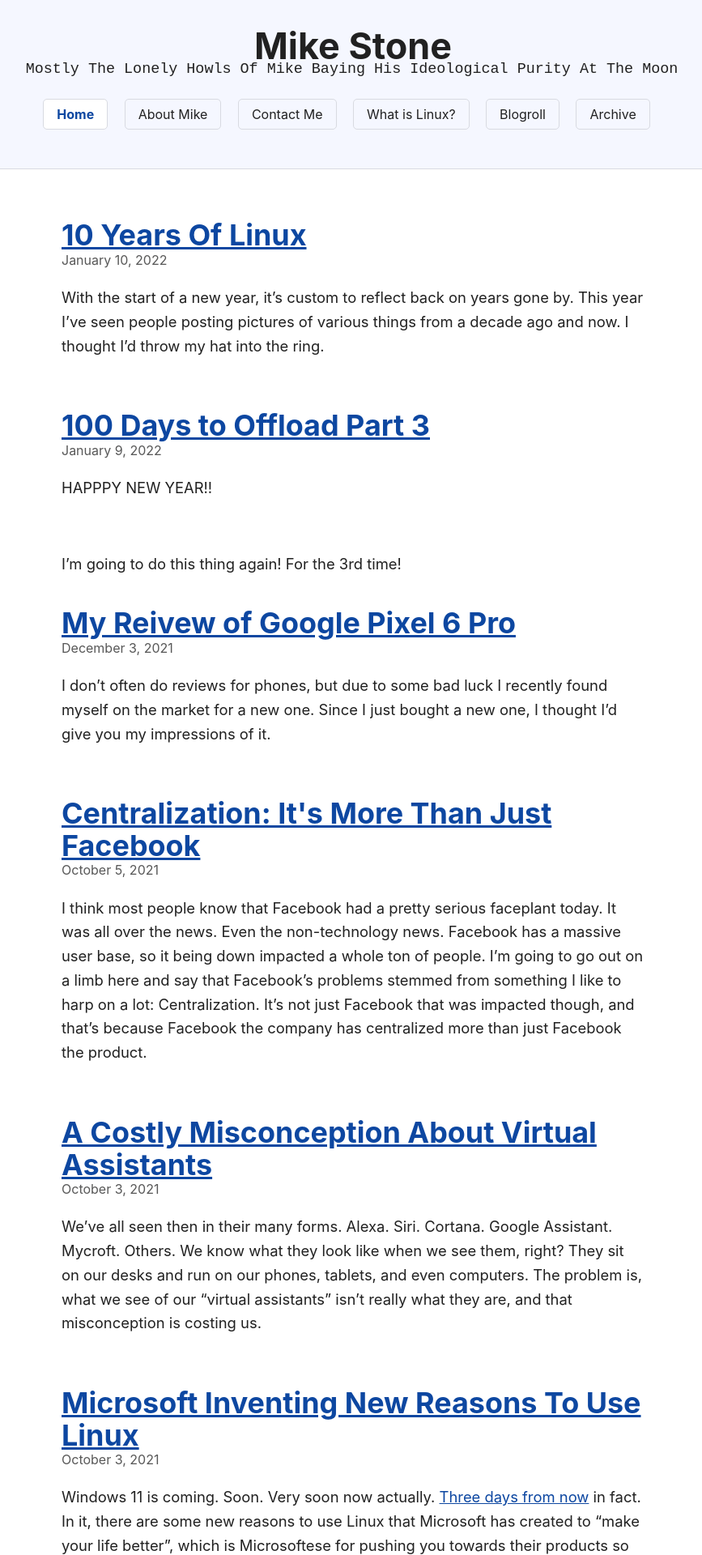
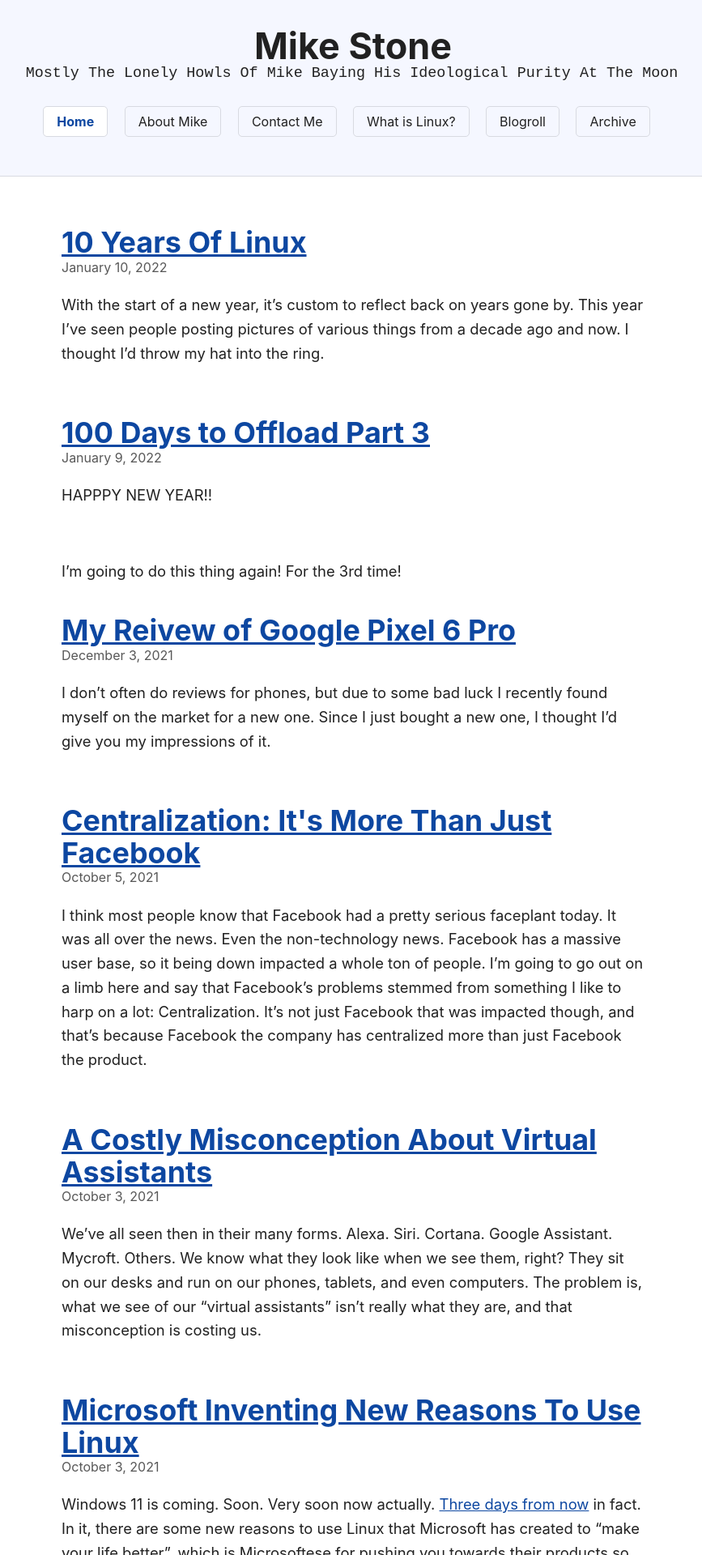
Before and after one commit to lrmikestone/jekyll.blog, a Jekyll site: the page built from index.md, in a window 1280 px wide. Shown: the top 1920 px of the page at 81% size, without its empty margins (204-1071 px from the left). Built offline with Jekyll 4.4.1, drawn with Linux system fonts in a browser that asks for light colours.

Commit message:
Too small now. This is stupid.

```diff
--- a/assets/css/custom.css
+++ b/assets/css/custom.css
@@ -37,7 +37,7 @@ ul.archive li {
 }
 
 .wrapper {
-  height: 1vh;
+  height: 2vh;
   /*This part is important for centering*/
   display: flex;
   align-items: center;
```
